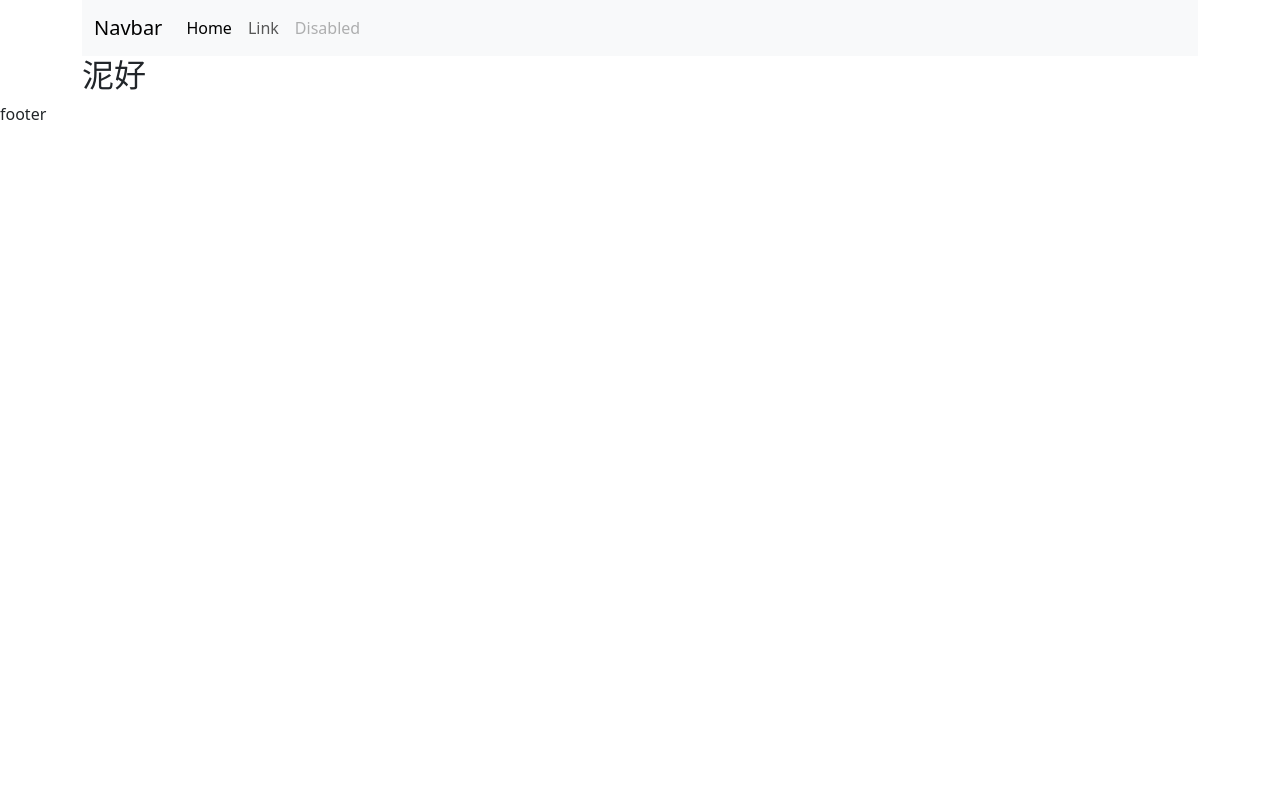
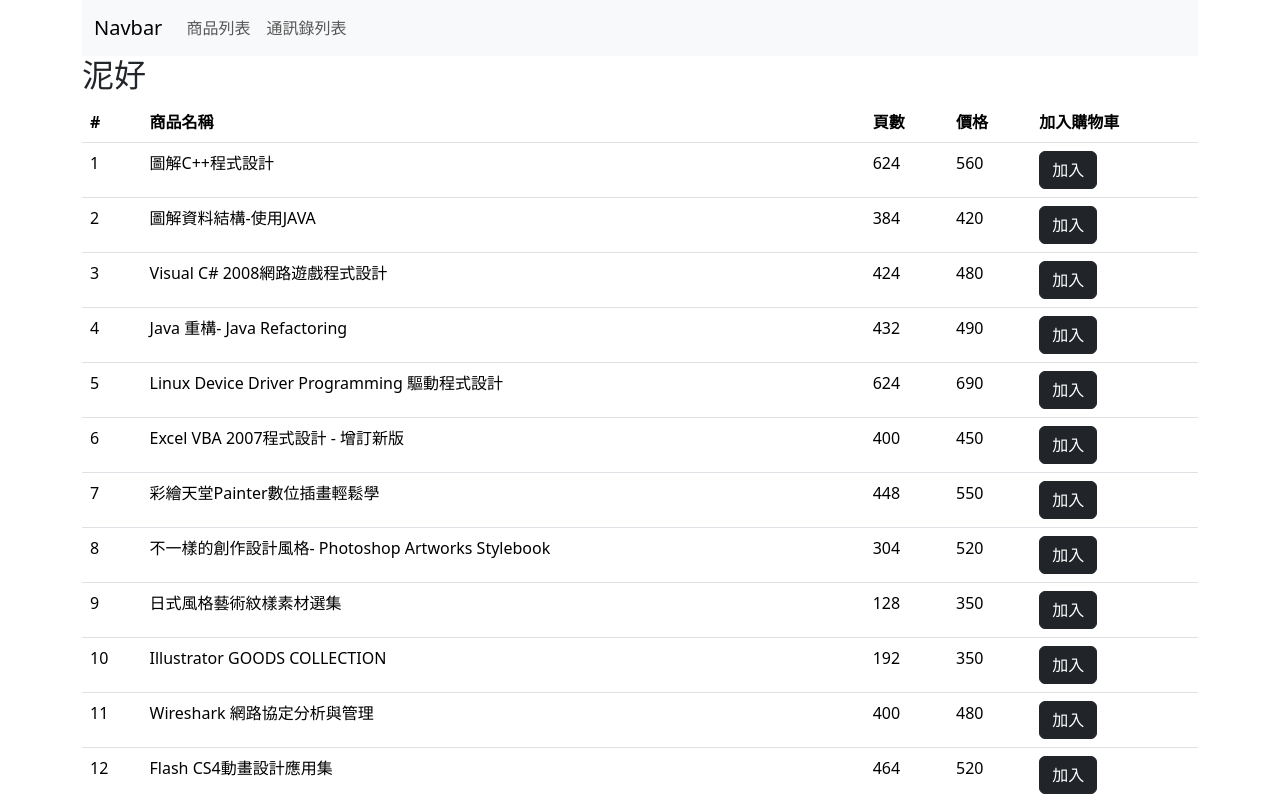
Before and after one commit to yanniao0827/next, a Next.js app: page /product-list in a window 1280 px wide. Shown: the top 800 px of the page. Built offline with nearby package versions, Linux system fonts and the light colour scheme.

Commit message:
加入購物車

```diff
--- a/components/layouts/navbar.js
+++ b/components/layouts/navbar.js
@@ -1,4 +1,5 @@
 import React from "react";
+import Link from "next/link";
 
 export default function Navbar() {
   return (
@@ -22,20 +23,14 @@ export default function Navbar() {
           <div className="collapse navbar-collapse" id="navbarSupportedContent">
             <ul className="navbar-nav me-auto mb-2 mb-lg-0">
               <li className="nav-item">
-                <a className="nav-link active" aria-current="page" href="#">
-                  Home
-                </a>
+                <Link className="nav-link" href="/product-list">
+                  商品列表
+                </Link>
               </li>
               <li className="nav-item">
-                <a className="nav-link" href="#">
-                  Link
-                </a>
-              </li>
-
-              <li className="nav-item">
-                <a className="nav-link disabled" aria-disabled="true">
-                  Disabled
-                </a>
+                <Link className="nav-link" href="/ab-list">
+                  通訊錄列表
+                </Link>
               </li>
             </ul>
           </div>
--- a/pages/product-list.js
+++ b/pages/product-list.js
@@ -1,6 +1,7 @@
 import React from "react";
 import Layout1 from "@/components/layouts/layout1";
 import Head from "next/head";
+import { products } from "@/data/products";
 
 export default function ProductList() {
   return (
@@ -9,6 +10,30 @@ export default function ProductList() {
         <meta keyword="小新" />
       </Head>
       <h2>泥好</h2>
+      <table class="table">
+  <thead>
+    <tr>
+      <th >#</th>
+      <th >商品名稱</th>
+      <th >頁數</th>
+      <th >價格</th>
+      <th >加入購物車</th>
+    </tr>
+  </thead>
+  <tbody>
+    {
+        products.map(p=>{
+            return<tr key={p.id}>
+                <td>{p.id}</td>
+                <td>{p.bookname}</td>
+                <td>{p.pages}</td>
+                <td>{p.price}</td>
+                <td><button type="button" class="btn btn-dark">加入</button></td>
+            </tr>
+        })
+    }
+  </tbody>
+</table>
     </Layout1>
   );
 }
```
